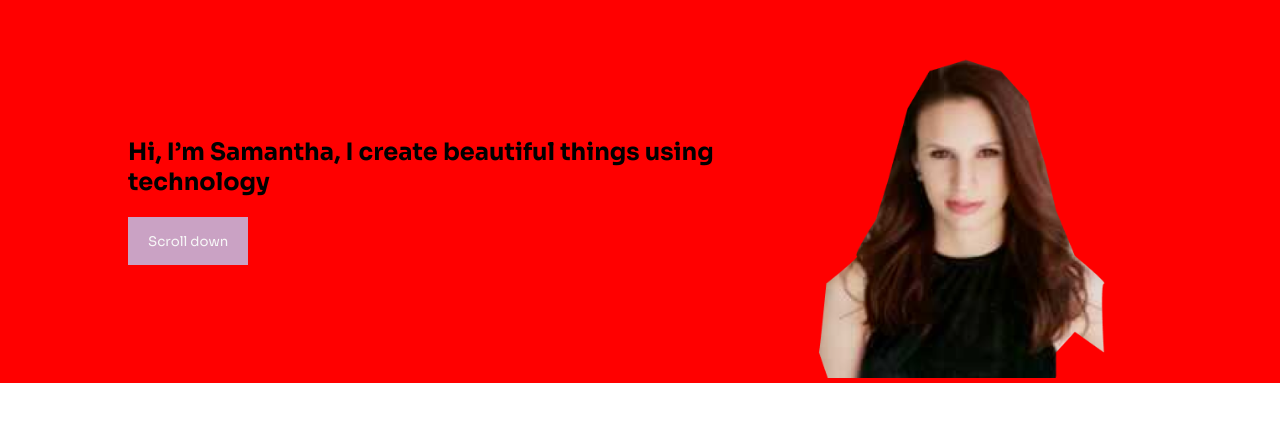
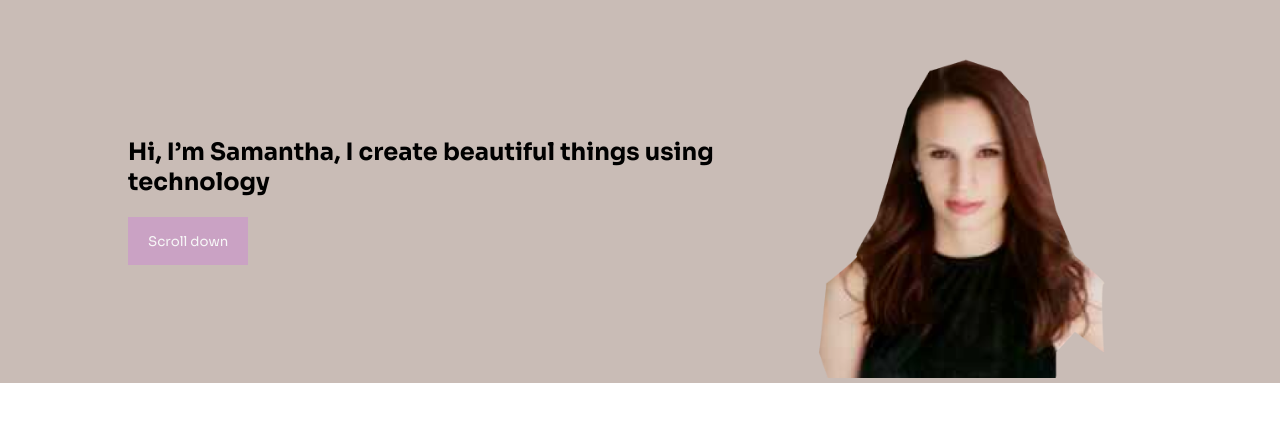
Before and after one commit to scallicutt/portfolio-html, a plain HTML site: page index.html in a window 1280 px wide. Drawn offline with Linux system fonts and the light colour scheme.

Commit message:
changing background color

```diff
--- a/assets/css/home.css
+++ b/assets/css/home.css
@@ -4,7 +4,7 @@
 .home-banner {
   display: flex;
   align-items: center;
-  background: red;
+  background: #c9bcb6;
 }
 
 .home-banner__text {
```
